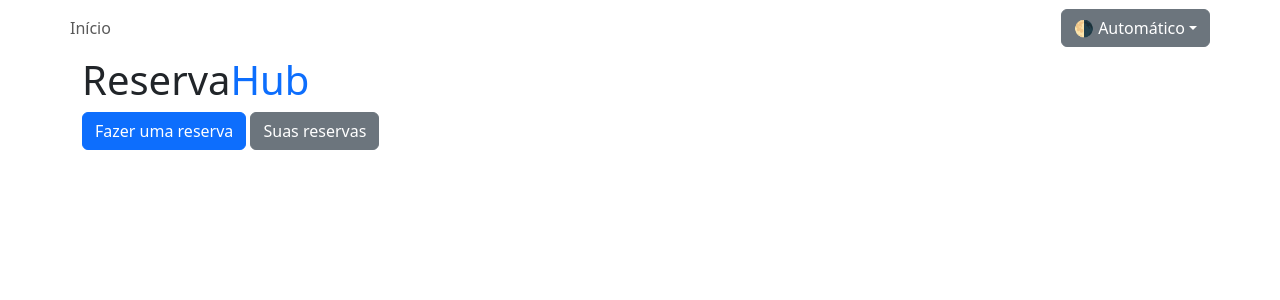
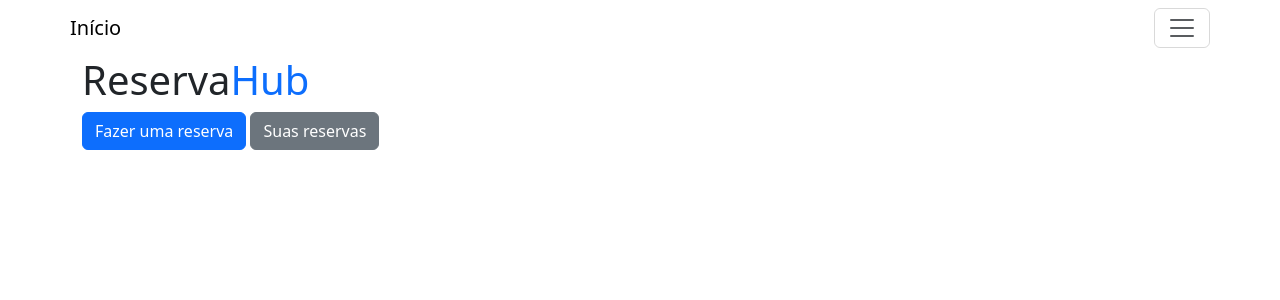
Before and after one commit to EduMenges/reserva-hub, a SvelteKit app in the folder frontend/: page / in a window 1280 px wide. Shown: the top 300 px of the page. Built offline with nearby package versions, Linux system fonts and the light colour scheme.

Commit message:
Some layout changes

```diff
--- a/frontend/src/lib/components/Logo.svelte
+++ b/frontend/src/lib/components/Logo.svelte
@@ -1,5 +1,6 @@
 <script lang="ts">
   export let textClass = "text-primary";
+  let className: string = "";
 </script>
 
-<h1>Reserva<span class={textClass}>Hub</span></h1>
+<h1>Reserva<span class={`${textClass} ${className}`}>Hub</span></h1>
--- a/frontend/src/lib/components/ThemeButton.svelte
+++ b/frontend/src/lib/components/ThemeButton.svelte
@@ -40,7 +40,7 @@
   });
 </script>
 
-<div class="nav-item dropdown">
+<li class="nav-item dropdown">
   <button class="btn btn-secondary dropdown-toggle" data-bs-toggle="dropdown">
     {selected.name}
   </button>
@@ -58,4 +58,4 @@
       </li>
     {/each}
   </ul>
-</div>
+</li>
--- a/frontend/src/routes/+layout.svelte
+++ b/frontend/src/routes/+layout.svelte
@@ -1,15 +1,41 @@
 <script lang="ts">
   import ThemeButton from "$lib/components/ThemeButton.svelte";
   import "../app.scss";
+  import { page } from "$app/stores";
+
+  type Route = {
+    url: string;
+    display: string;
+  };
+
+  const routes: Route[] = [{ url: "/login", display: "Login" }];
 </script>
 
 <nav class="navbar container">
-  <ul class="navbar-nav">
-    <li class="nav-item">
-      <a href="/" class="nav-link">Início</a>
-    </li>
-  </ul>
-  <ThemeButton />
+  <a href="/" class="navbar-brand">Início</a>
+  <button
+    class="navbar-toggler"
+    type="button"
+    data-bs-toggle="collapse"
+    data-bs-target="#navbarSupportedContent"
+    aria-controls="navbarSupportedContent"
+    aria-expanded="false"
+    aria-label="Toggle navigation"
+  >
+    <span class="navbar-toggler-icon"></span>
+  </button>
+  <div class="collapse navbar-collapse" id="navbarSupportedContent">
+    <ul class="navbar-nav flex-wrap flex-row">
+      {#each routes as route}
+        <li class="nav-item">
+          <a href={route.url} class="nav-link" class:active={$page.route.id == route.url}>{route.display}</a>
+        </li>
+      {/each}
+    </ul>
+    <ul class="navbar-nav flex-wrap flex-row">
+      <ThemeButton />
+    </ul>
+  </div>
 </nav>
 
 <main class="container">
```
Also changed, not shown: 1 other file (tests, documents, lock files or other folders).
